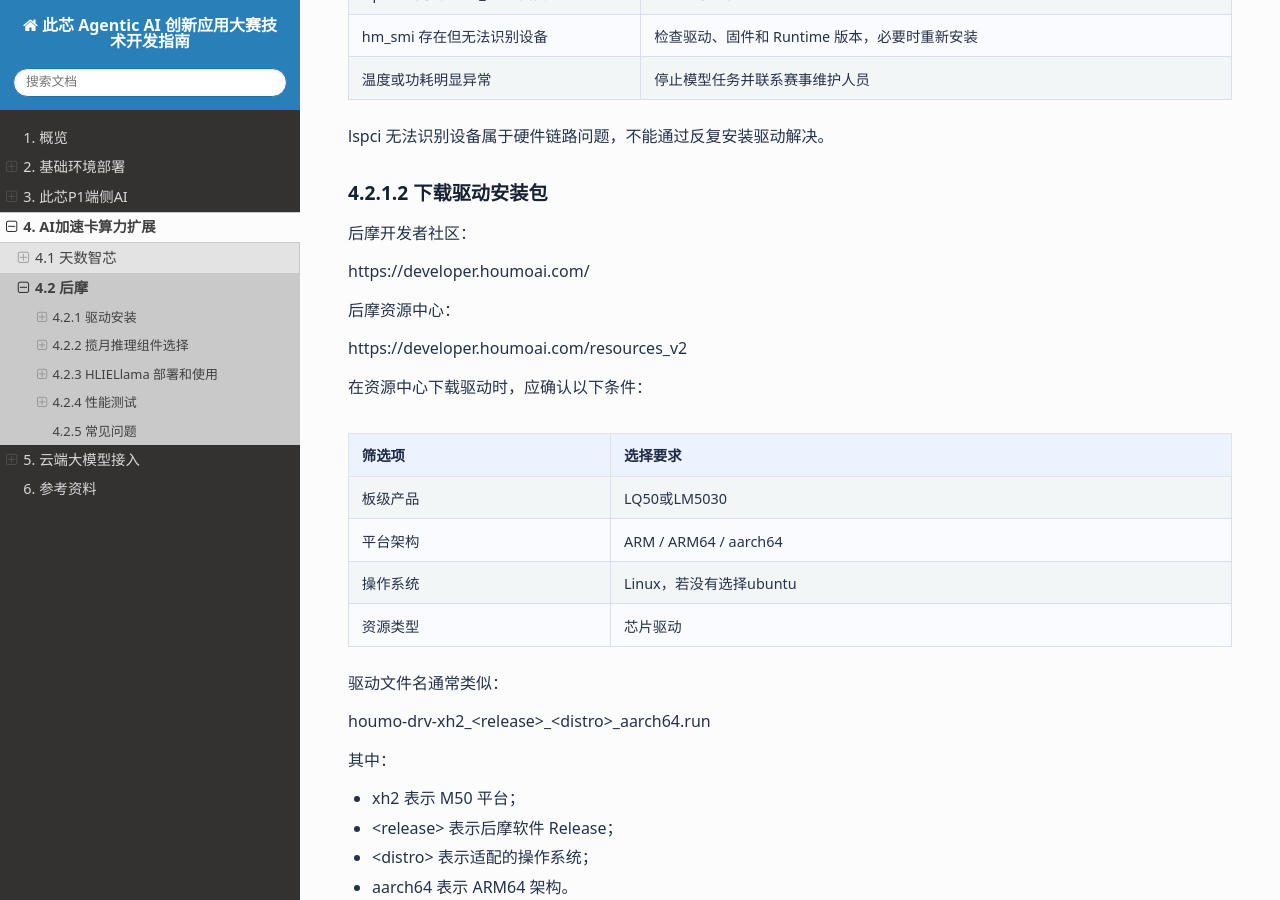
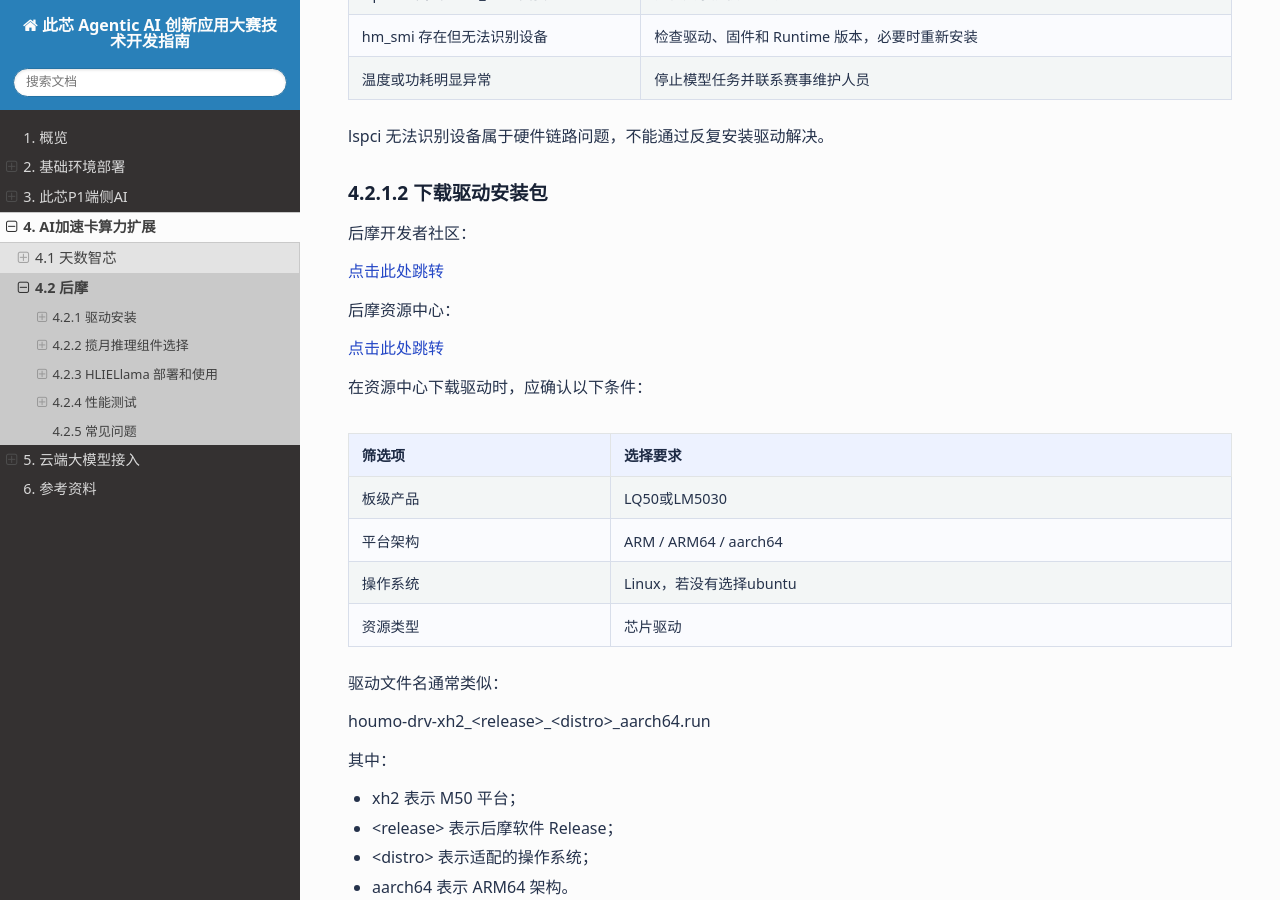
Before and after one commit to chao-luan/cix-ai-developer-contest-docs, a Sphinx documentation site: the page built from docs/accelerators/houmo.md, in a window 1280 px wide and 900 px high, scrolled down 2118 px. Built offline with Sphinx 7.4.7 and the Read the Docs theme 3.1.0, drawn with Linux system fonts in a browser that asks for light colours.

Commit message:
Update houmo.md

```diff
--- a/docs/accelerators/houmo.md
+++ b/docs/accelerators/houmo.md
@@ -89,11 +89,11 @@
 
 后摩开发者社区：
 
-https://developer.houmoai.com/
+[点击此处跳转](https://developer.houmoai.com/)
 
 后摩资源中心：
 
-https://developer.houmoai.com/resources_v2
+[点击此处跳转](https://developer.houmoai.com/resources_v2)
 
 在资源中心下载驱动时，应确认以下条件：
 
```
